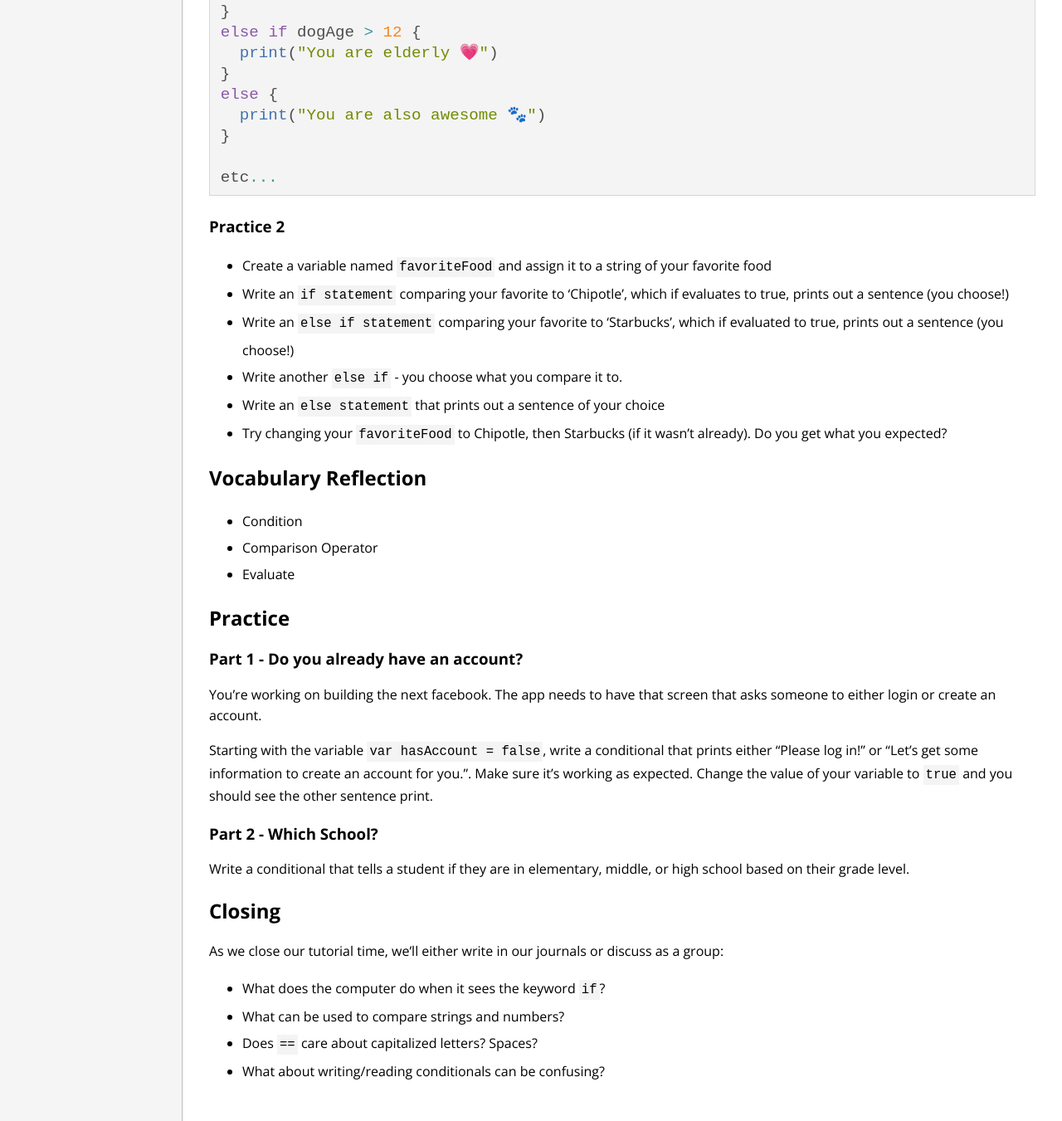
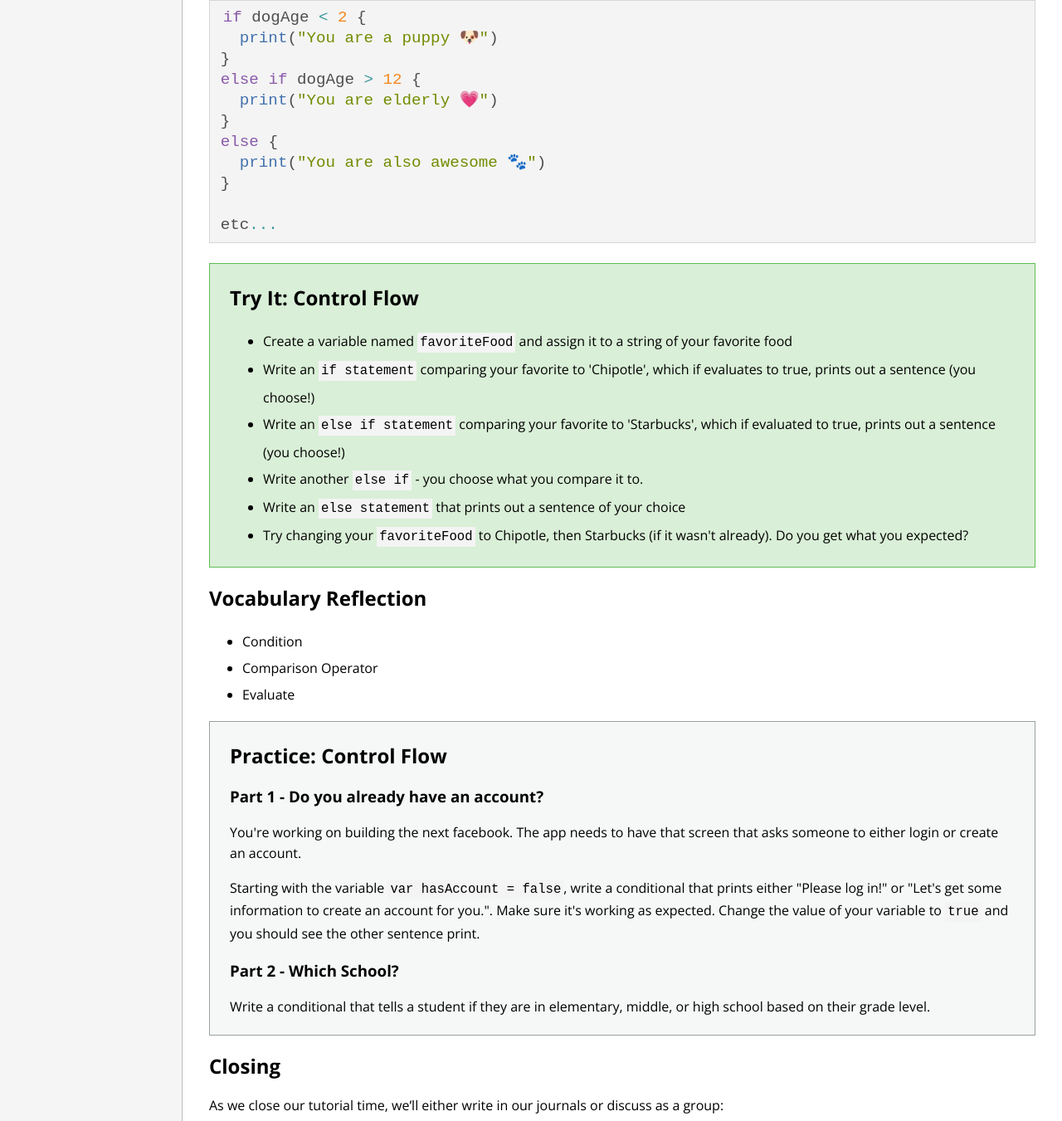
Before and after one commit to ameseee/kwk-curriculum-site, a Jekyll site: the page built from swift-ios/lessons/conditionals/index.md, in a window 1280 px wide and 1400 px high, scrolled down 3265 px, cut to the strip 0-1351 px from the top of the window. Shown: the whole strip at 83% size. Built offline with Jekyll 4.4.1, drawn with Linux system fonts in a browser that asks for light colours; nearby versions of some CDN libraries; our own code applies the rules of GitHub Pages for plain Markdown files; some of the changed text lies outside the part shown.

Commit message:
Modify practice sections to HTML for flow control lesson

````diff
--- a/swift-ios/lessons/conditionals/index.md
+++ b/swift-ios/lessons/conditionals/index.md
@@ -11,20 +11,19 @@
 * Comparison Operator
 * Evaluate
 
-## Flow Control - IRL
+## Flow Control IRL
 
 In life, we make decisions based on our current situation:
 * If I'm hungry, I'll eat
 * If I'm tired, I'll take a nap
 
-### Turn and Talk
+<div class="try-it">
+  <h2>Turn and Talk</h2>
+  <p>What are some other examples where we make decisions in real life?</p>
+  <p>How about in apps or programs?</p>
+</div>
 
-What are some other examples where we make decisions in real life? How about in apps or programs?
-
-<br>
-<br>
-<br>
-<br>
+## Flow Control In Programming
 
 We do the same thing in programming:
 * If a user is signed in, they see their account
@@ -42,23 +41,22 @@ You have seen < and > in math class, right? We use those in code, too!
 * Compare variables
 * Every comparison evaluates to either `true` or `false`
 
-### Practice 1
+<div class="try-it">
+  <h2>Try It: Comparison Operators</h2>
+  <p>In a Swift Playground, see what returns when you run each of the following comparisons:</p>
 
-In a Swift Playground, see what returns when you run each of the following comparisons:
+  <code>5 < 3</code><br>
+  <code>12 > 7</code><br>
+  <code>6 != 8</code><br>
+  <code>7 == "7"</code><br><br>
+  <code>"puppy" == "puppy"</code><br>
+  <code>"puppy" == " puppy"</code><br>
+  <code>"Puppy" == "puppy"</code><br><br>
 
-```swift
-5 < 3
-12 > 7
-6 != 8
-7 == "7"
-"puppy" == "puppy"
-"puppy" == " puppy"
-"Puppy" == "puppy"
-
-var luckyNum = 7
-luckyNum < 10
-luckyNum == 7
-```
+  <code>var luckyNum = 7</code><br>
+  <code>luckyNum < 10</code><br>
+  <code>luckyNum == 7</code><br><br>
+</div>
 
 ## `if` Syntax
 
@@ -128,14 +126,17 @@ else {
 etc...
 ```
 
-### Practice 2
-
-* Create a variable named `favoriteFood` and assign it to a string of your favorite food
-* Write an `if statement` comparing your favorite to 'Chipotle', which if evaluates to true, prints out a sentence (you choose!)
-* Write an `else if statement` comparing your favorite to 'Starbucks', which if evaluated to true, prints out a sentence (you choose!)
-* Write another `else if` - you choose what you compare it to.
-* Write an `else statement` that prints out a sentence of your choice
-* Try changing your `favoriteFood` to Chipotle, then Starbucks (if it wasn't already). Do you get what you expected?
+<div class="try-it">
+  <h2>Try It: Control Flow</h2>
+  <ul>
+    <li>Create a variable named <code>favoriteFood</code> and assign it to a string of your favorite food</li>
+    <li>Write an <code>if statement</code> comparing your favorite to 'Chipotle', which if evaluates to true, prints out a sentence (you choose!)</li>
+    <li>Write an <code>else if statement</code> comparing your favorite to 'Starbucks', which if evaluated to true, prints out a sentence (you choose!)</li>
+    <li>Write another <code>else if</code> - you choose what you compare it to.</li>
+    <li>Write an <code>else statement</code> that prints out a sentence of your choice</li>
+    <li>Try changing your <code>favoriteFood</code> to Chipotle, then Starbucks (if it wasn't already). Do you get what you expected?</li>
+  </ul>
+</div>
 
 ## Vocabulary Reflection
 
@@ -143,17 +144,17 @@ etc...
 * Comparison Operator
 * Evaluate
 
-## Practice
+<div class="practice">
+  <h2>Practice: Control Flow</h2>
 
-### Part 1 - Do you already have an account?
+  <h3>Part 1 - Do you already have an account?</h3>
+  <p>You're working on building the next facebook. The app needs to have that screen that asks someone to either login or create an account.</p>
+  <p>Starting with the variable <code>var hasAccount = false</code>, write a conditional that prints either "Please log in!" or "Let's get some information to create an account for you.". Make sure it's working as expected. Change the value of your variable to <code>true</code> and you should see the other sentence print.</p>
 
-You're working on building the next facebook. The app needs to have that screen that asks someone to either login or create an account.
+  <h3>Part 2 - Which School?</h3>
+  <p>Write a conditional that tells a student if they are in elementary, middle, or high school based on their grade level.</p>
+</div>
 
-Starting with the variable `var hasAccount = false`, write a conditional that prints either "Please log in!" or "Let's get some information to create an account for you.". Make sure it's working as expected. Change the value of your variable to `true` and you should see the other sentence print.
-
-### Part 2 - Which School?
-
-Write a conditional that tells a student if they are in elementary, middle, or high school based on their grade level.
 
 ## Closing
 
````
